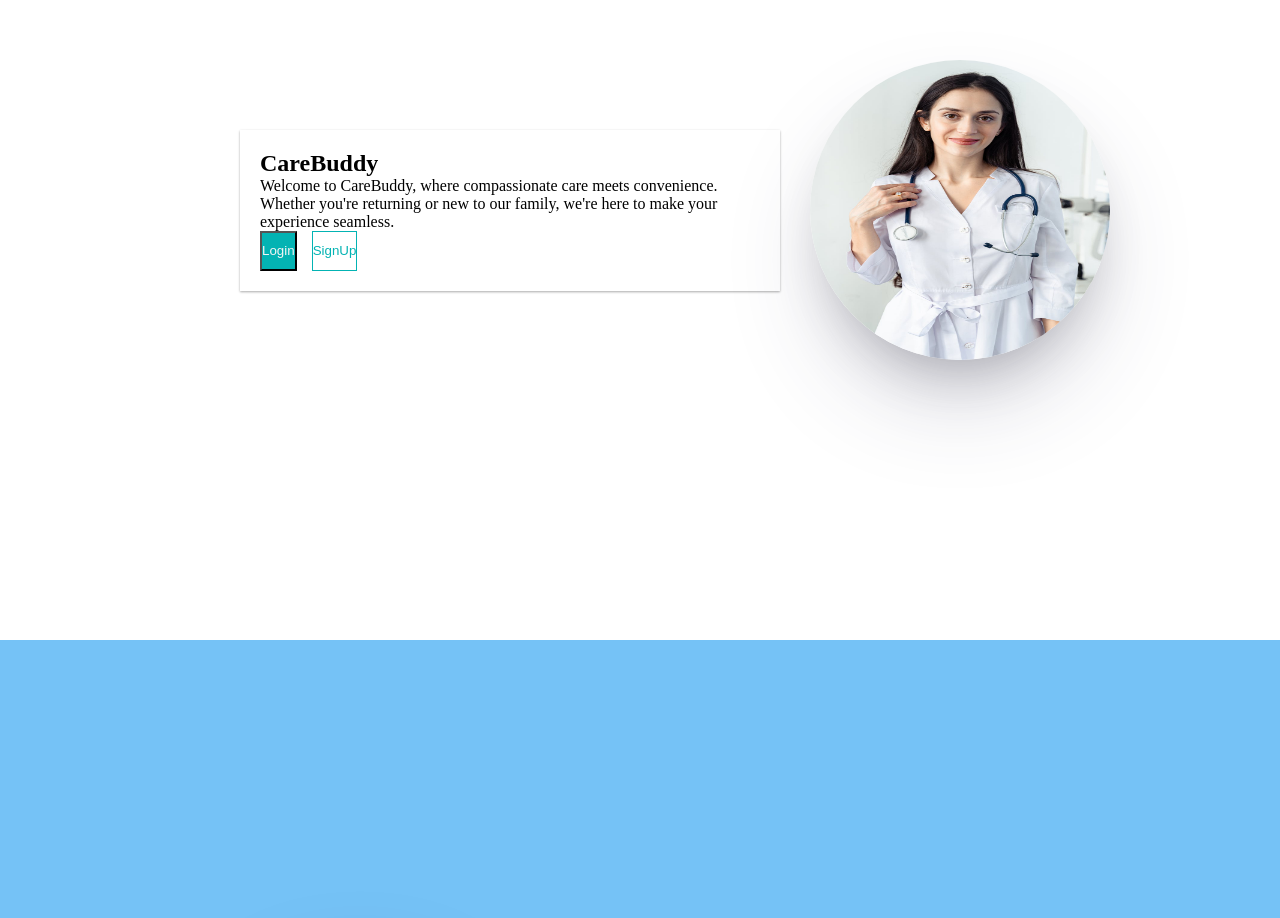
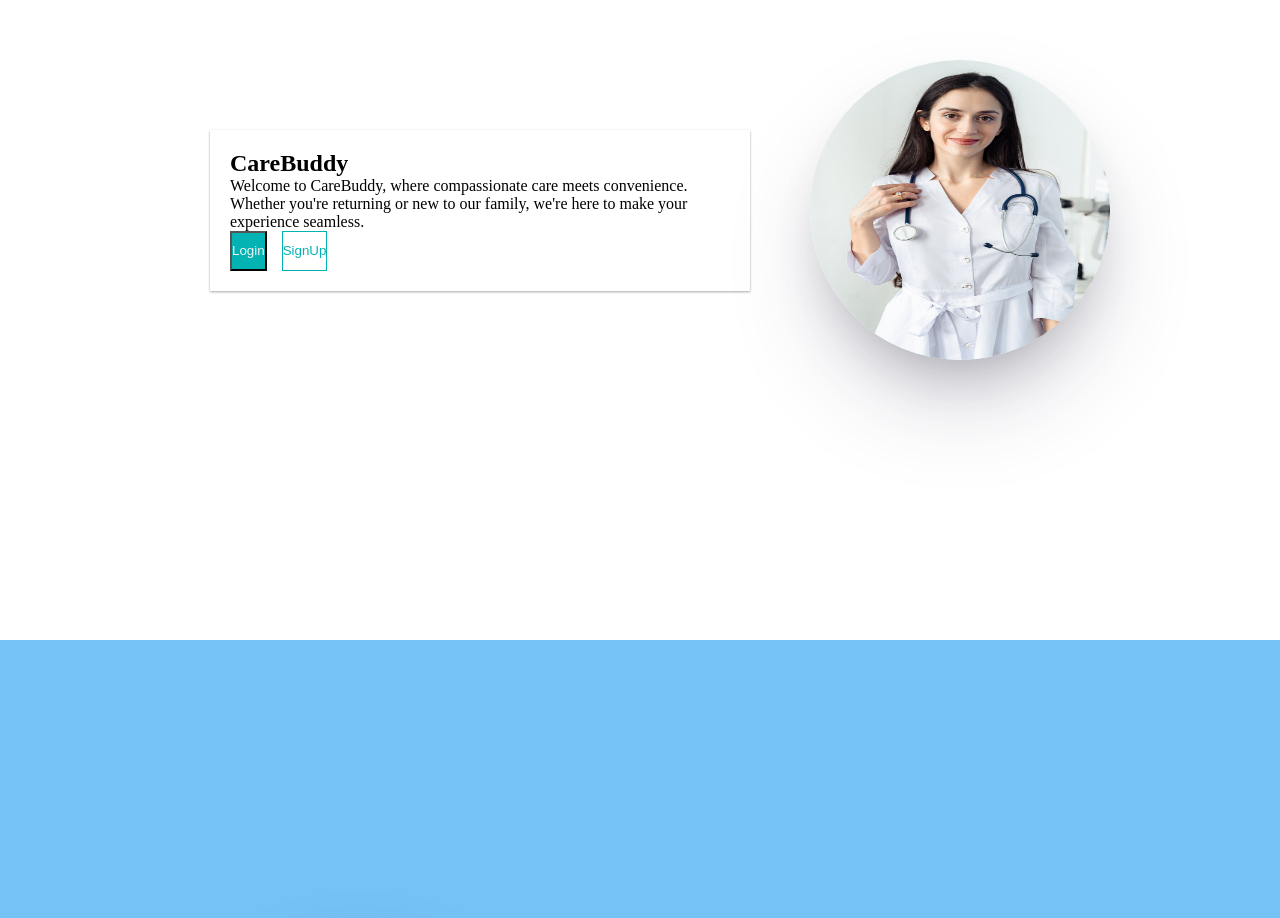
Before and after one commit to nishenaryan14/CareBuddy, a React (Vite) app: page / in a window 1280 px wide. Shown: the part 1020-1938 px from the top of the page. Built offline with nearby package versions, Linux system fonts and the light colour scheme.

Commit message:
update framer motion initial

```diff
--- a/src/pages/home/Home.jsx
+++ b/src/pages/home/Home.jsx
@@ -35,8 +35,8 @@ function Home() {
             <Element name="section1" className="element">
               <section className="poster">
                 <motion.div
-                  initial={{ opacity: 0, x: -50 }}
-                  whileInView={{ x: 30, opacity: 1 }}
+                  initial={{ opacity: 0, x: -60 }}
+                  whileInView={{ x: 0, opacity: 1 }}
                   transition={{ duration: 1 }}
                   className="posterText"
                 >
```
